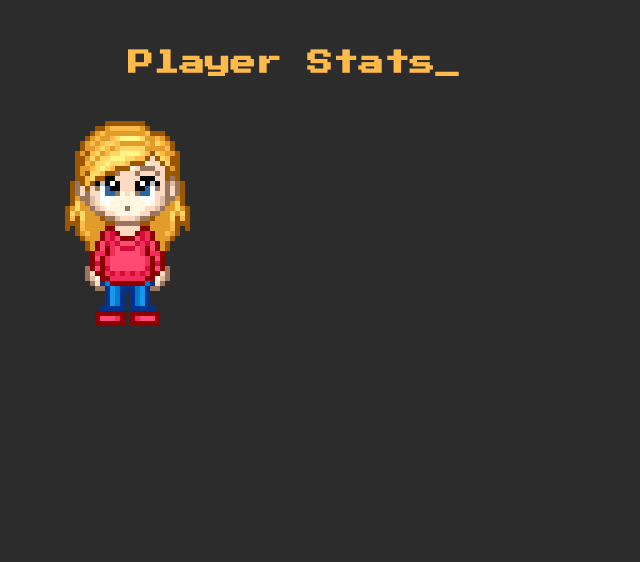
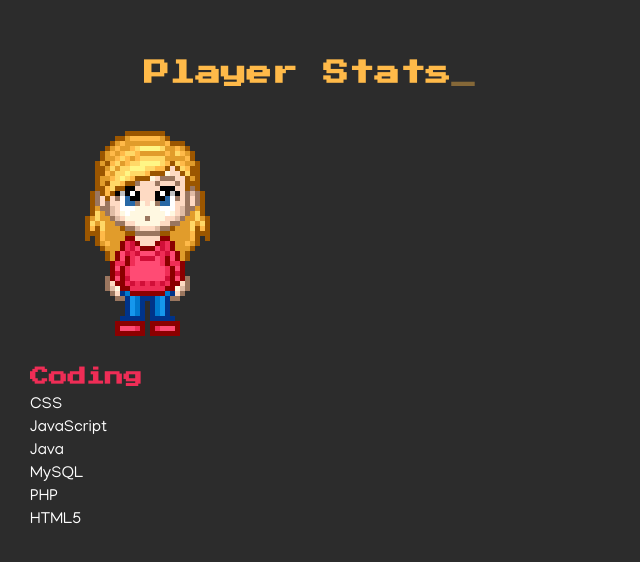
Before and after one commit to dress-code/react_porfolio, a React (Create React App) app: page / in a window 1280 px wide. Shown: the top 562 px of the page, without its empty margins (0-640 px from the left). Built offline with nearby package versions, Linux system fonts and the light colour scheme.

Commit message:
Created list component and styling.

```diff
--- a/src/App.css
+++ b/src/App.css
@@ -5,12 +5,16 @@
 
 body {
   background-color: #2c2c2c;
+  color: #FFFFFF;
+}
+
+h1, h2, h3 {
+  text-align: left;
+  font-weight: bold;
+  font-family: 'Press Start 2P', cursive;
 }
 
 .sectionHeader {
-  text-align: left;
-  font-weight: bold;
-  font-family: 'Press Start 2P', cursive;
   margin-left: 10%;
   font-size: 1.6rem;
   padding: 50px 0px 15px 0px;
--- a/src/App.js
+++ b/src/App.js
@@ -1,6 +1,7 @@
 import React from 'react';
 import Header from './components/header'
 import Avatar from './components/avatar';
+import List from './components/list'
 import './App.css';
 
 function App() {
@@ -8,6 +9,7 @@ function App() {
     <div className="App">
       <Header text="Player Stats"/>
       <Avatar />
+      <List items={["CSS", "JavaScript", "Java", "MySQL", "PHP", "HTML5"]} title="Coding" />
     </div>
   );
 }
--- a/src/components/avatar/index.jsx
+++ b/src/components/avatar/index.jsx
@@ -3,6 +3,7 @@ import avatar from '../../images/default.png';
 import avatar_click from '../../images/click.png';
 import avatar_hover from '../../images/hover.png';
 import avatar_sleep from '../../images/sleep.png';
+import './avatar.css';
 
 class Avatar extends React.Component {
 
--- /dev/null
+++ b/src/components/list/index.jsx
@@ -0,0 +1,17 @@
+import React from 'react';
+import './list.css';
+
+const List = (props) => {
+     return (
+         <div>
+            <h3 class="hotpink">{props.title}</h3>
+            <ul>
+                {props.items.map((item, index) => (
+                <li>{item}</li>
+                ))}
+            </ul>
+         </div>
+     );
+}
+
+export default List;
--- /dev/null
+++ b/src/components/list/list.css
@@ -0,0 +1,16 @@
+div {
+    margin: 10px;
+}
+
+h3 {
+    margin: 0 0 10px 0;
+}
+
+ul {
+    list-style-type: none;
+    text-decoration: none;
+}
+
+li {
+    margin-bottom: 5px;
+}
```
Also changed, not shown: src/components/avatar/avatar.css (added), src/components/avatar/avatar.styl (deleted).
